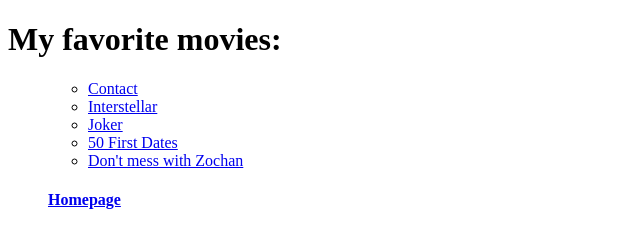
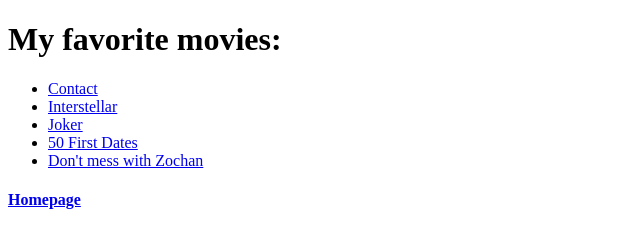
Before and after one commit to pqubacki/links_and_images, a plain HTML site: page pages/movies.html in a window 1280 px wide. Shown: the whole page, without its empty margins (0-640 px from the left). Drawn offline with Linux system fonts and the light colour scheme.

Commit message:
fixes ol tag

```diff
--- a/pages/movies.html
+++ b/pages/movies.html
@@ -8,13 +8,32 @@
   </head>
   <body>
     <h1>My favorite movies:</h1>
-<ol>
     <ul>
-        <li><a href="https://www.imdb.com/title/tt0118884/" target=_blank>Contact</a></li>
-        <li><a href="https://www.imdb.com/title/tt0816692/" target=_blank>Interstellar</a></li>
-        <li><a href="https://www.imdb.com/title/tt7286456/" target=_blank>Joker</a></li>
-        <li><a href="https://www.imdb.com/title/tt0343660/" target=_blank>50 First Dates</a></li>
-        <li><a href="https://www.imdb.com/title/tt0960144/" target=_blank>Don't mess with Zochan</a></li>
+      <li>
+        <a href="https://www.imdb.com/title/tt0118884/" target="_blank"
+          >Contact</a
+        >
+      </li>
+      <li>
+        <a href="https://www.imdb.com/title/tt0816692/" target="_blank"
+          >Interstellar</a
+        >
+      </li>
+      <li>
+        <a href="https://www.imdb.com/title/tt7286456/" target="_blank"
+          >Joker</a
+        >
+      </li>
+      <li>
+        <a href="https://www.imdb.com/title/tt0343660/" target="_blank"
+          >50 First Dates</a
+        >
+      </li>
+      <li>
+        <a href="https://www.imdb.com/title/tt0960144/" target="_blank"
+          >Don't mess with Zochan</a
+        >
+      </li>
     </ul>
     <h4><a href="../index.html">Homepage</a></h4>
   </body>
```
